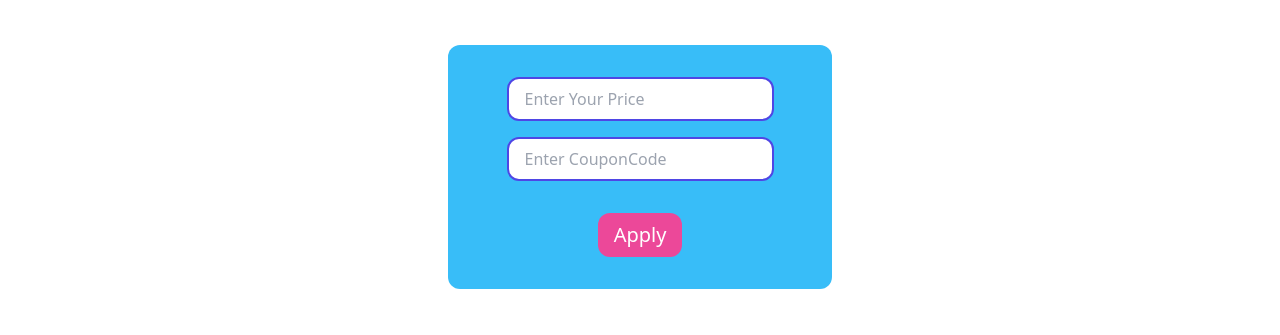
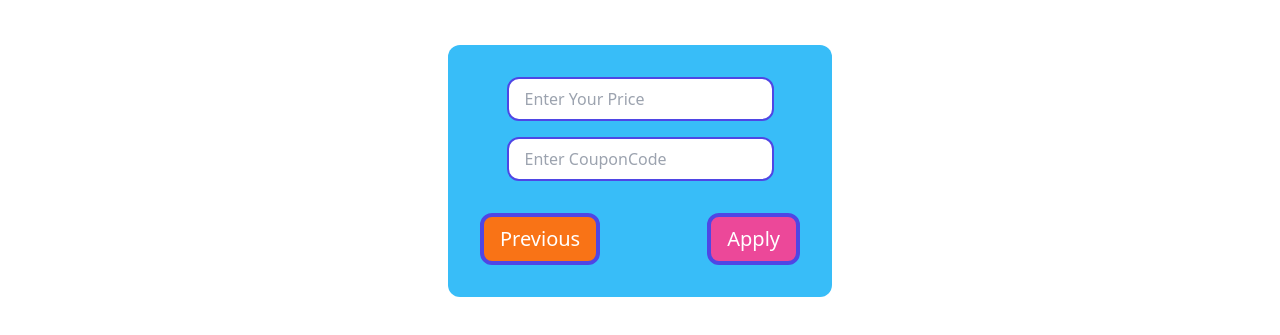
Before and after one commit to khaledsaifulla010/Discount-Calculator, a plain HTML site: page index-2.html in a window 1280 px wide. Shown: the part 295-630 px from the top of the page. Drawn offline with nearby package versions, Linux system fonts and the light colour scheme.

Commit message:
fixes some bugs

```diff
--- a/index-2.html
+++ b/index-2.html
@@ -32,13 +32,16 @@
                 </div>
             </div>
 
-            <div class="flex items-center justify-center">
-                <button class="bg-pink-500 px-4 py-2 mt-8 rounded-xl text-white font-medium text-xl"
+            <div class="flex items-center justify-between">
+                <button class="bg-orange-500 px-4 py-2 mt-8 rounded-xl text-white font-medium text-xl border-solid border-4 border-indigo-600"
+                    id="previous-btn">Previous</button>
+                <button class="bg-pink-500 px-4 py-2 mt-8 rounded-xl text-white font-medium text-xl border-solid border-4 border-indigo-600"
                     id="apply-btn">Apply</button>
             </div>
         </div>
     </div>
 
     <script src="js/index-2.js"></script>
+    <script src="js/previousPage.js"></script>
 </body>
 </html>
--- a/js/nextPage.js
+++ b/js/nextPage.js
@@ -1,3 +1,4 @@
+//for next page
 document.getElementById('next-btn').addEventListener('click',function(){
     console.log(location.href = 'index-2.html');
 });
--- /dev/null
+++ b/js/previousPage.js
@@ -0,0 +1,6 @@
+
+//for previous page
+
+document.getElementById('previous-btn').addEventListener('click',function(){
+    console.log(location.href = 'index.html');
+});
```
